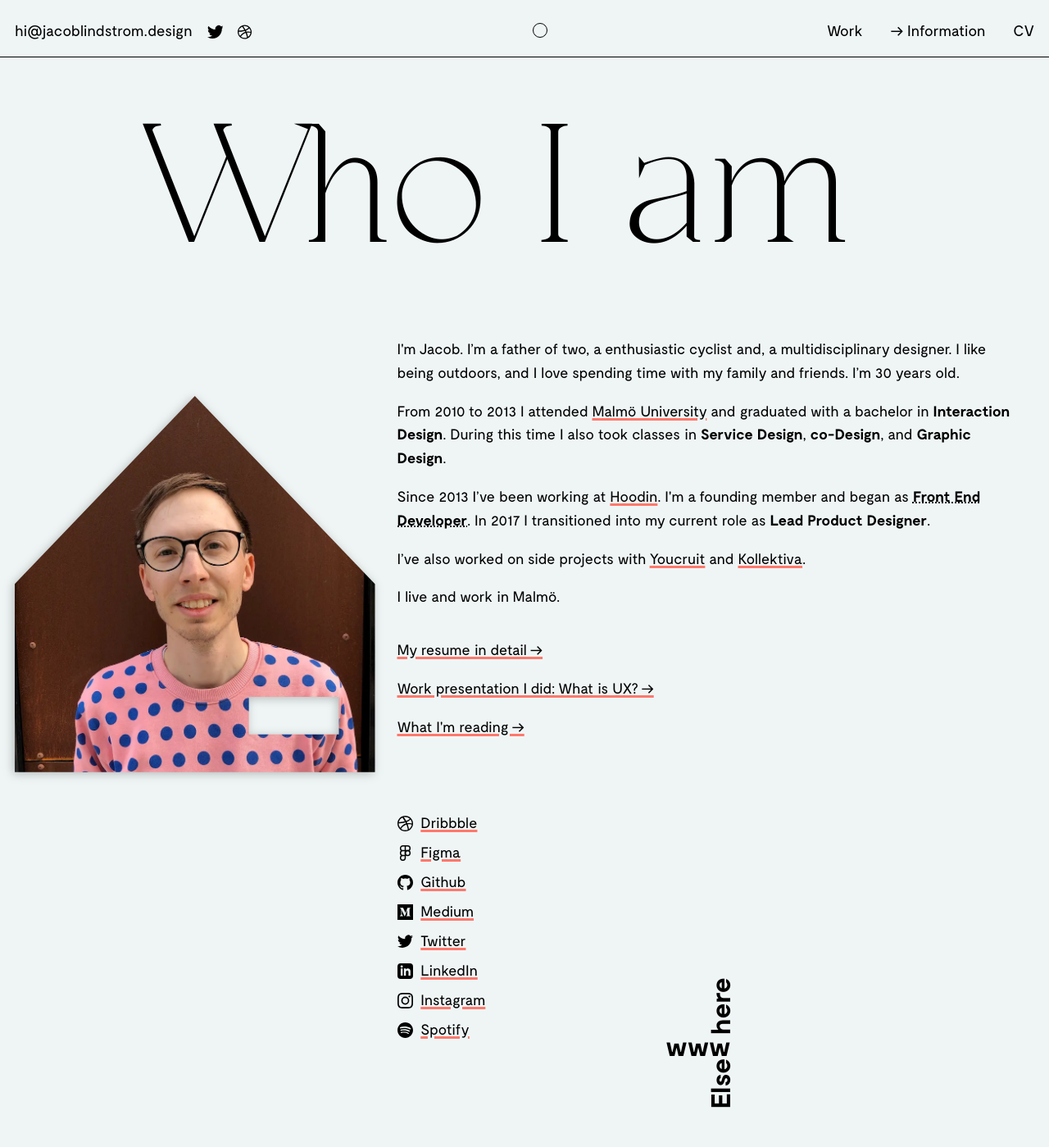
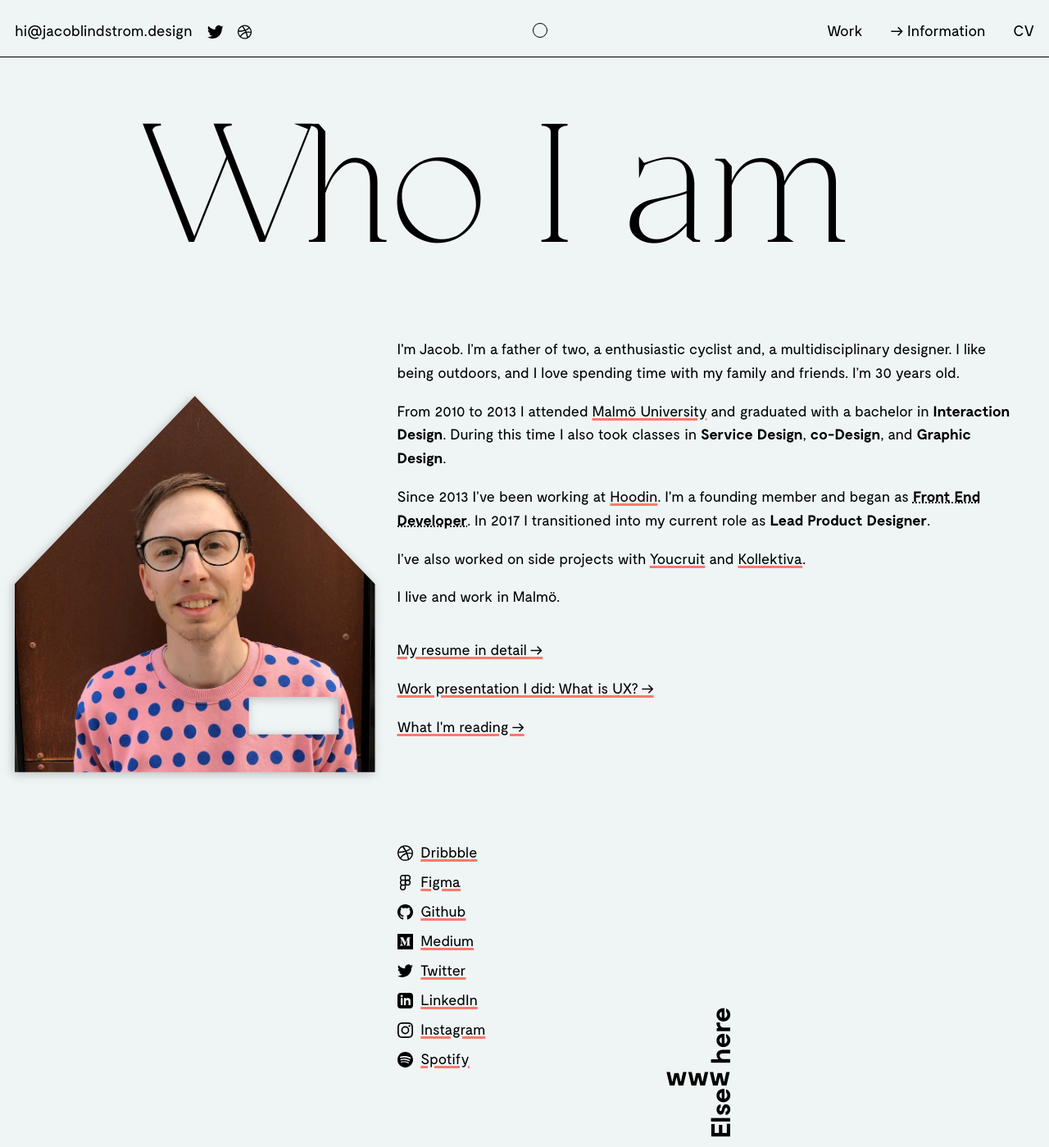
Before and after one commit to jacoblindstrm/jacoblindstrm.github.io, a Jekyll site: the page built from about.html, in a window 1280 px wide. Shown: the whole page at 82% size. Built offline with Jekyll 4.4.1, drawn with Linux system fonts in a browser that asks for light colours; comment, search, counter and statistics services are not loaded; before the commit the page ends 1363 px from its top, so only the background shows below that.

Commit message:
Update type.scss

```diff
--- a/_sass/type.scss
+++ b/_sass/type.scss
@@ -14,6 +14,7 @@
 
 h2 {
     font-size: var(--font-l);
+    margin-bottom: var(--spacing-s);
 }
 h3 {
     font-size: var(--font-default);
@@ -22,7 +23,6 @@
     font-size: var(--font-default);
 }
 
-h2,
 h3,
 h4 {
     margin-top: var(--spacing-l);
```
